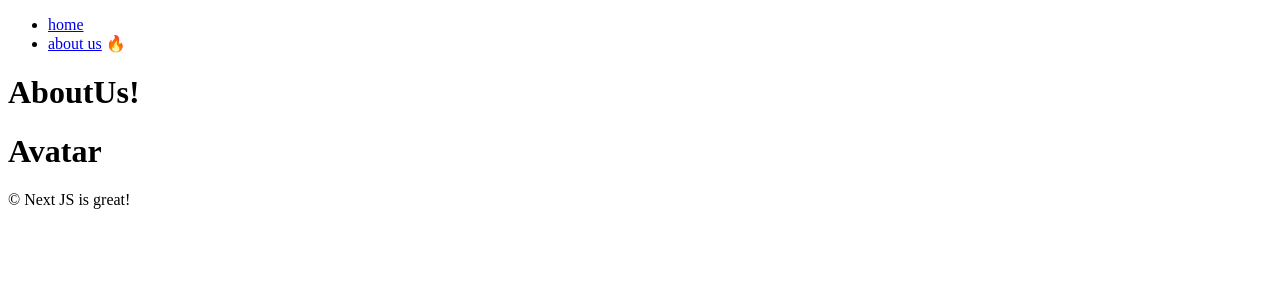
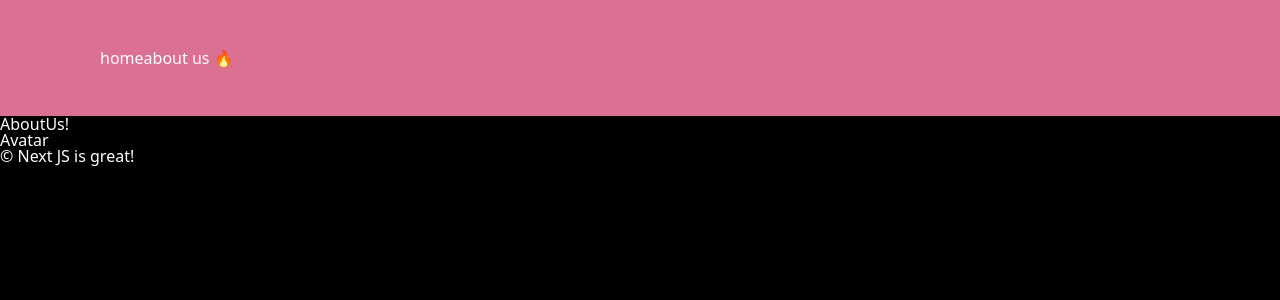
Before and after one commit to chr0405/Next.js-study, a Next.js app: page /about-us in a window 1280 px wide. Shown: the top 300 px of the page. Built offline with nearby package versions, Linux system fonts and the light colour scheme.

Commit message:
css 방법

```diff
--- a/app/layout.tsx
+++ b/app/layout.tsx
@@ -1,3 +1,4 @@
+import "../styles/global.css"
 import { Metadata } from "next"
 import Navigation from "../components/navigation"
 
--- a/components/movie-videos.tsx
+++ b/components/movie-videos.tsx
@@ -2,7 +2,7 @@ import { API_URL } from "../app/(home)/page";
 
 
 async function getVideos(id : string) {
-    await new Promise((resolve) => setTimeout(resolve, 3000));
+    // await new Promise((resolve) => setTimeout(resolve, 3000));
     const response = await fetch(`${API_URL}/${id}/videos`);
     return response.json();
 }
--- a/components/navigation.tsx
+++ b/components/navigation.tsx
@@ -27,12 +27,13 @@ server에서 render 되는 거임
 
 import Link from "next/link"
 import { usePathname } from "next/navigation"
+import styles from "../styles/navigation.module.css"
 
 export default function Navigation() {
     const path = usePathname();
     console.log(path);
     return (
-        <nav>
+        <nav className={styles.nav}>
             <ul>
                 <li>
                     <Link href="/">home</Link> {path === "/" ? "🔥": ""}
--- /dev/null
+++ b/styles/global.css
@@ -0,0 +1,153 @@
+/* 기본 css 설정 */
+
+/* React css */
+html,
+body,
+div,
+span,
+applet,
+object,
+iframe,
+h1,
+h2,
+h3,
+h4,
+h5,
+h6,
+p,
+blockquote,
+pre,
+a,
+abbr,
+acronym,
+address,
+big,
+cite,
+code,
+del,
+dfn,
+em,
+img,
+ins,
+kbd,
+q,
+s,
+samp,
+small,
+strike,
+strong,
+sub,
+sup,
+tt,
+var,
+b,
+u,
+i,
+center,
+dl,
+dt,
+dd,
+ol,
+ul,
+li,
+fieldset,
+form,
+label,
+legend,
+table,
+caption,
+tbody,
+tfoot,
+thead,
+tr,
+th,
+td,
+article,
+aside,
+canvas,
+details,
+embed,
+figure,
+figcaption,
+footer,
+header,
+hgroup,
+menu,
+nav,
+output,
+ruby,
+section,
+summary,
+time,
+mark,
+audio,
+video {
+    margin: 0;
+    padding: 0;
+    border: 0;
+    font-size: 18px;
+    font: inherit;
+    vertical-align: baseline;
+}
+/* HTML5 display-role reset for older browsers */
+article,
+aside,
+details,
+figcaption,
+figure,
+footer,
+header,
+hgroup,
+menu,
+nav,
+section {
+    display: block;
+}
+body {
+    line-height: 1;
+}
+ol,
+ul {
+    list-style: none;
+}
+blockquote,
+q {
+    quotes: none;
+}
+blockquote:before,
+blockquote:after,
+q:before,
+q:after {
+    content: "";
+    content: none;
+}
+table {
+    border-collapse: collapse;
+    border-spacing: 0;
+}
+
+body {
+    background-color: black;
+    font-family:
+        system-ui,
+        -apple-system,
+        BlinkMacSystemFont,
+        'Segoe UI',
+        Roboto,
+        Oxygen,
+        Ubuntu,
+        Cantarell,
+        'Open Sans',
+        'Helvetica Neue',
+        sans-serif;
+        color: white;
+}
+
+a {
+    color: inherit;
+    text-decoration: none;
+}
+
+a:hover {
+    text-decoration: underline;
+}
--- /dev/null
+++ b/styles/navigation.module.css
@@ -0,0 +1,8 @@
+.nav{
+    background-color: palevioletred;
+    padding: 50px 100px;
+}
+
+.nav ul{
+    display: flex;
+}
```
Also changed, not shown: app/(home)/page.tsx (+9 -4 lines), components/movie-info.tsx (+4 -4 lines), components/movie.tsx (added, +24 -0 lines), styles/home.module.css (added), styles/movie.module.css (added).
